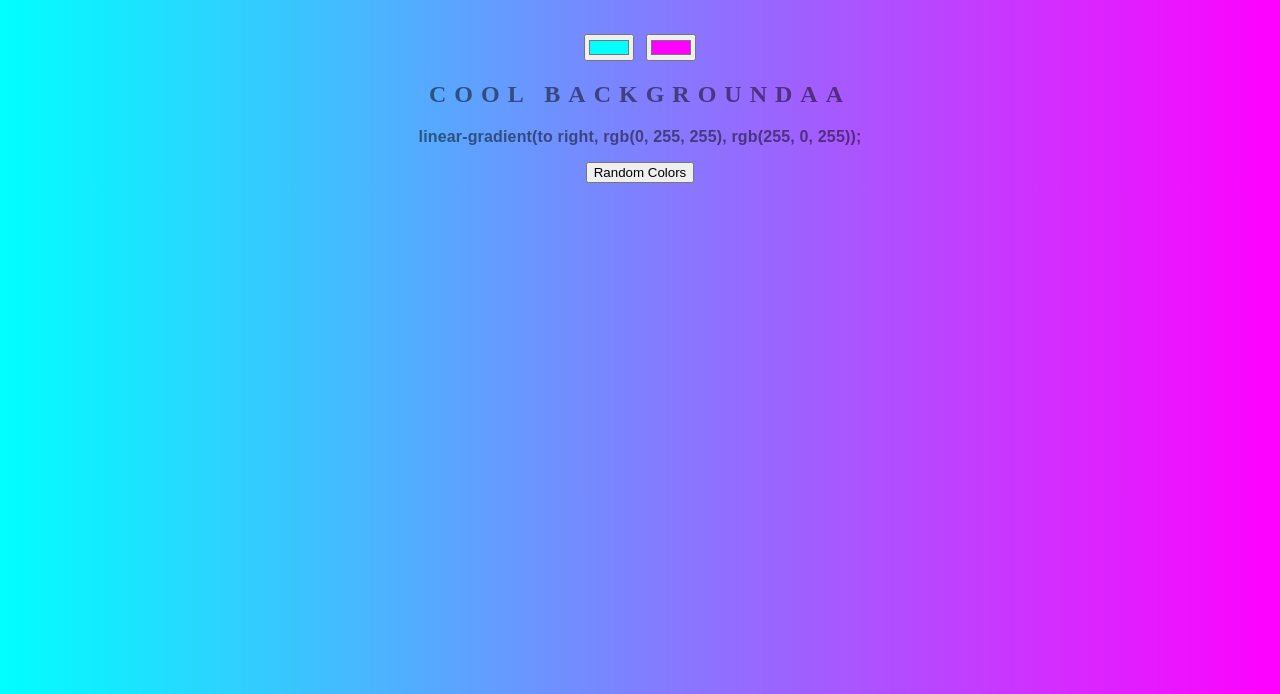
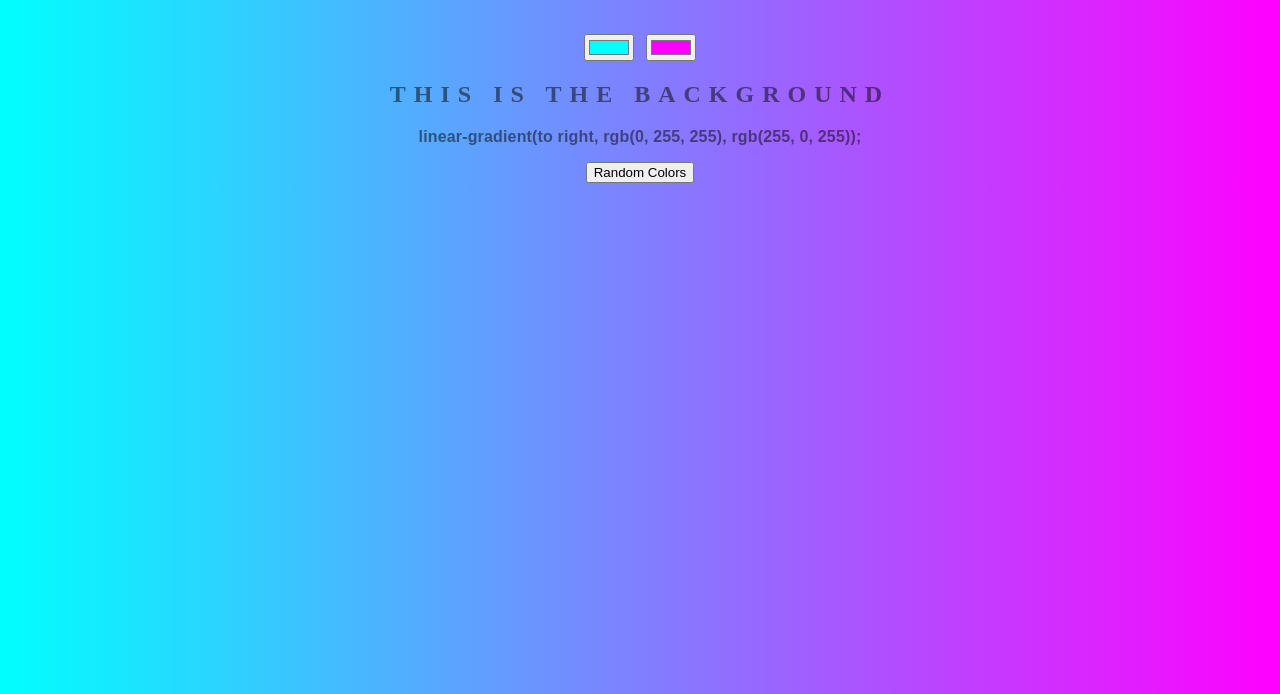
Before and after one commit to pokerhawk/background-generator, a plain HTML site: page index.html in a window 1280 px wide. Shown: the part 106-800 px from the top of the page. Drawn offline with Linux system fonts and the light colour scheme.

Commit message:
changing text

```diff
--- a/index.html
+++ b/index.html
@@ -11,7 +11,7 @@
     <h1>Cool Generator</h1>
     <input class="color1" type="color" name="color1" value="#00ffff" />
     <input class="color2" type="color" name="color2" value="#ff00ff" />
-    <h2>cool backgroundaa</h2>
+    <h2>This is the background</h2>
     <h3></h3>
     <button id="randomColorButton">Random Colors</button>
     <script src="script.js"></script>
```
